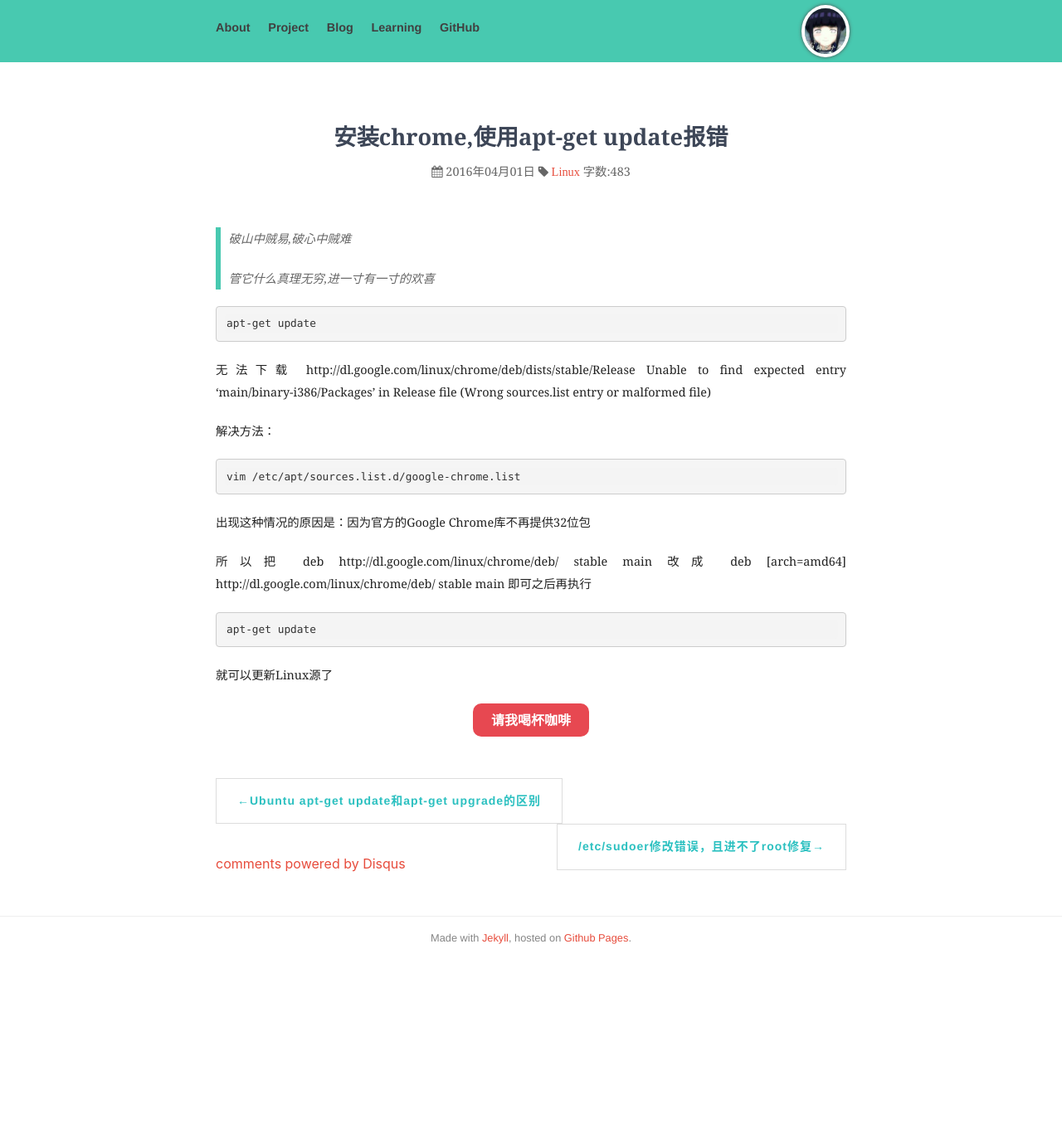
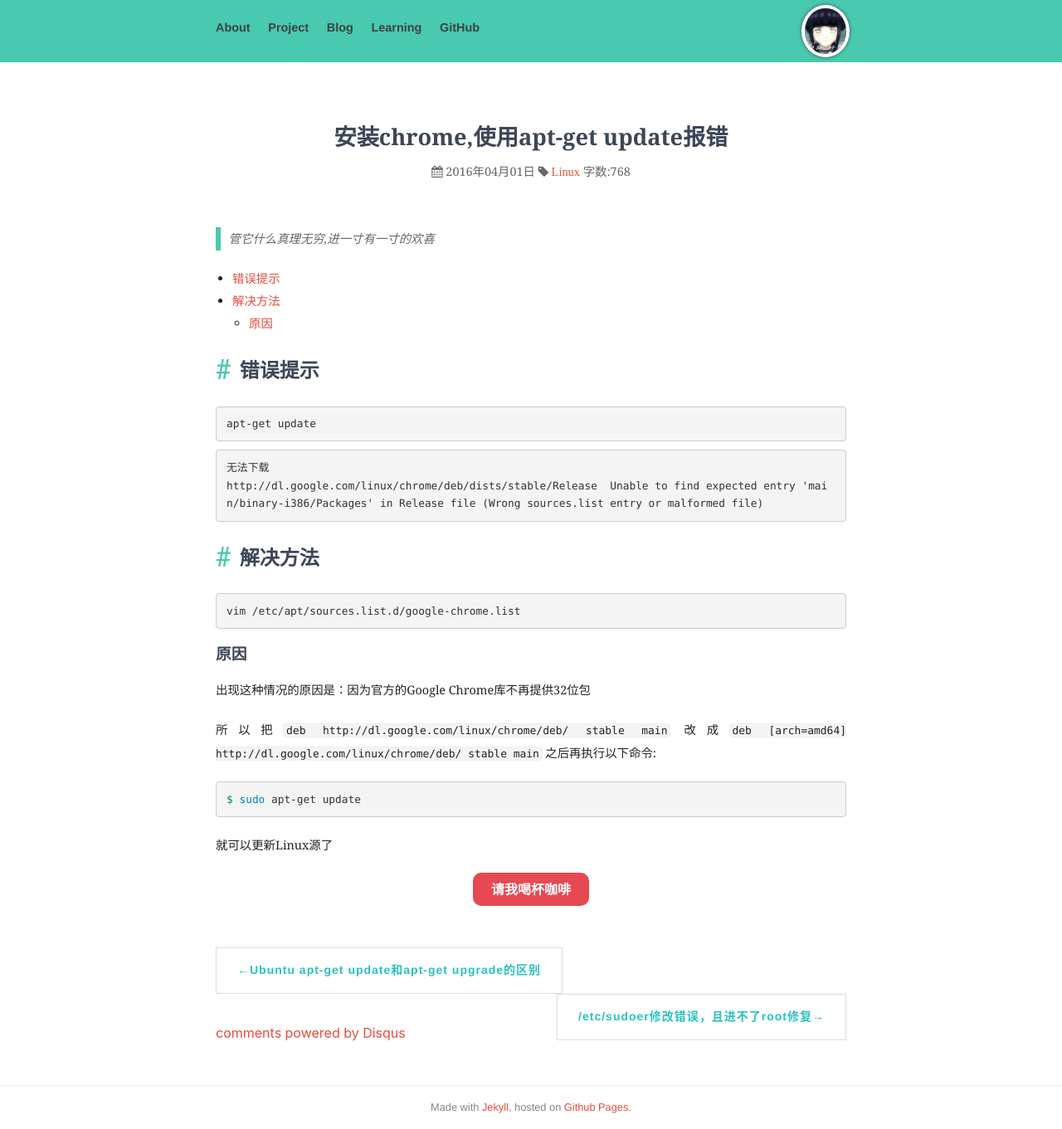
Before and after one commit to linyimin-bupt/linyimin.github.io, a Jekyll site: the page built from _posts/linux/2016-04-01-Ubuntu-install-chrome-error.md, in a window 1280 px wide. Shown: the whole page at 83% size. Built offline with Jekyll 4.4.1, drawn with Linux system fonts in a browser that asks for light colours; nearby versions of some CDN libraries; comment, search, counter and statistics services are not loaded; before the commit the page ends 1156 px from its top, so only the background shows below that.

Commit message:
style fix

````diff
--- a/_posts/linux/2016-04-01-Ubuntu-install-chrome-error.md
+++ b/_posts/linux/2016-04-01-Ubuntu-install-chrome-error.md
@@ -4,34 +4,43 @@
 categories: [Linux]
 ---
 
-> 破山中贼易,破心中贼难
->
 > 管它什么真理无穷,进一寸有一寸的欢喜
 
+<!-- TOC -->
+
+- [错误提示](#%E9%94%99%E8%AF%AF%E6%8F%90%E7%A4%BA)
+- [解决方法](#%E8%A7%A3%E5%86%B3%E6%96%B9%E6%B3%95)
+  - [原因](#%E5%8E%9F%E5%9B%A0)
+
+<!-- /TOC -->
+
+
+## 错误提示
 
 ```
 apt-get update
 ```
 
+```
 无法下载
- http://dl.google.com/linux/chrome/deb/dists/stable/Release  Unable to find expected entry 'main/binary-i386/Packages' in Release file (Wrong sources.list entry or malformed file)
+http://dl.google.com/linux/chrome/deb/dists/stable/Release  Unable to find expected entry 'main/binary-i386/Packages' in Release file (Wrong sources.list entry or malformed file)
+```
 
-解决方法：
+## 解决方法
 
 ```
 vim /etc/apt/sources.list.d/google-chrome.list
 ```
 
+### 原因
 
 出现这种情况的原因是：因为官方的Google Chrome库不再提供32位包
 
 
-所以把
-deb http://dl.google.com/linux/chrome/deb/ stable main 改成
-deb [arch=amd64] http://dl.google.com/linux/chrome/deb/      stable main
-即可之后再执行
+所以把`deb http://dl.google.com/linux/chrome/deb/ stable main` 改成`deb [arch=amd64] http://dl.google.com/linux/chrome/deb/ stable main` 之后再执行以下命令:
 
+```shell
+$ sudo apt-get update
 ```
-apt-get update
-```
+
 就可以更新Linux源了
````
Also changed, not shown: _posts/linux/2016-03-31-apt-get-update-and-upgrade.md (+0 -2 lines), _posts/linux/2016-05-03-etc-sudoer-error.md (+0 -2 lines), _posts/linux/2016-05-04-install-Ubuntu-in-hardware.md (+0 -2 lines), _posts/linux/2016-06-05-python-map-and-reduce-function.md (+0 -2 lines).
